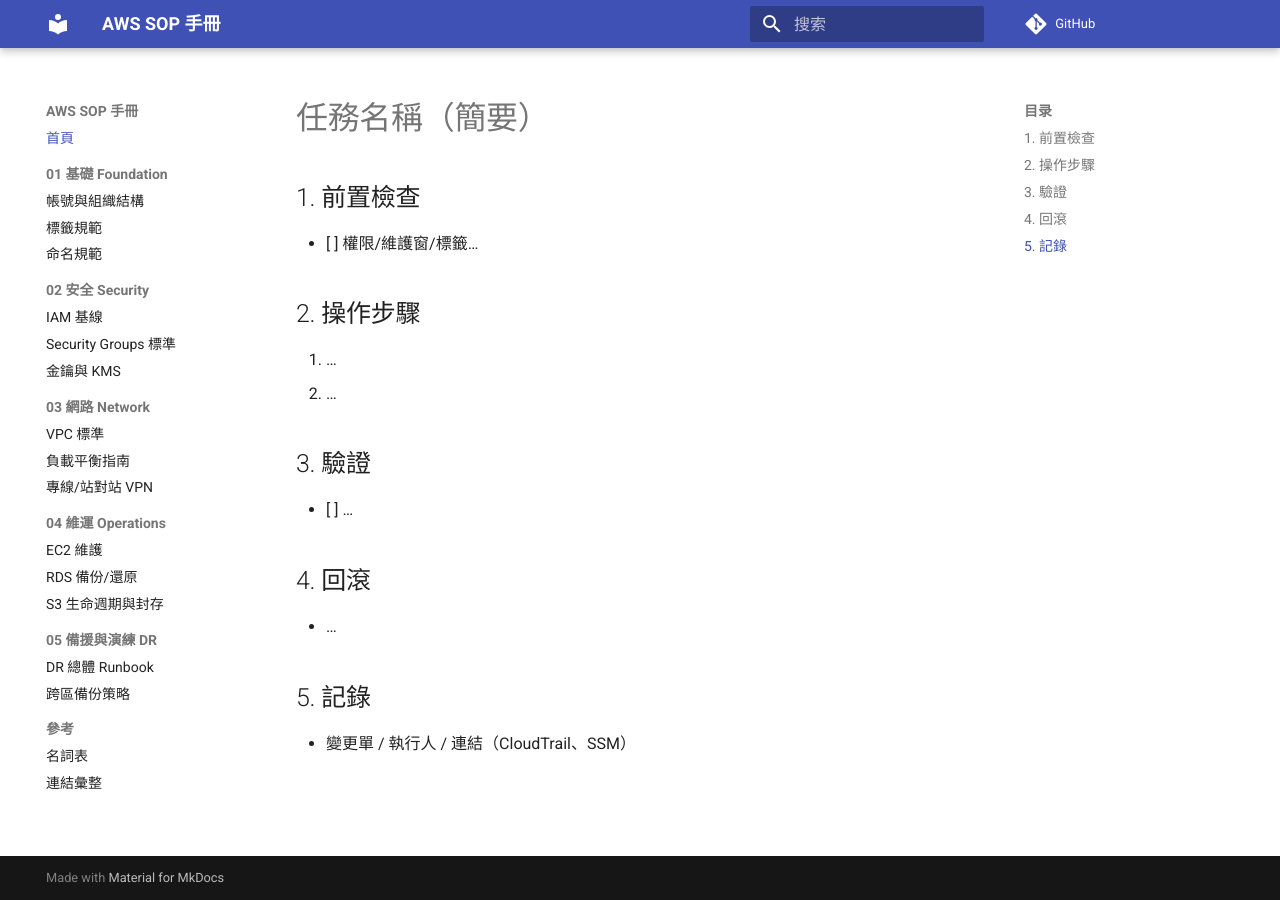
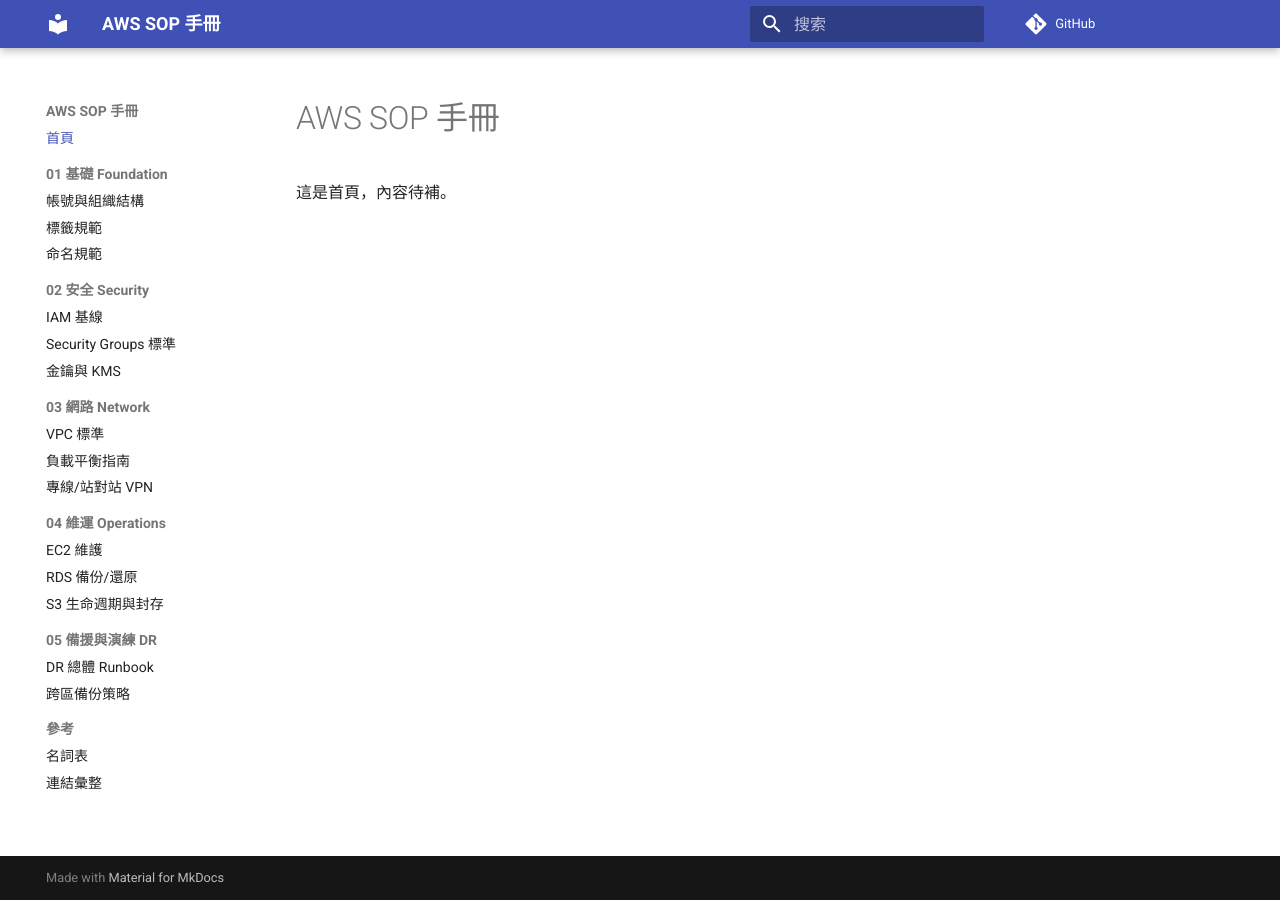
Before and after one commit to Grezn/aws-sop, an MkDocs documentation site: the page built from docs/index.md, in a window 1280 px wide. Built offline with MkDocs 1.6.1 and Material for MkDocs 9.7.7, drawn with Linux system fonts in a browser that asks for light colours; comment, search, counter and statistics services are not loaded.

```diff
--- a/docs/index.md
+++ b/docs/index.md
@@ -1,25 +1,3 @@
----
-service: RDS
-env: prod
-risk: medium
-owner: ops-team
-last_review: 2025-08-28
----
+# AWS SOP 手冊
 
-# 任務名稱（簡要）
-
-## 1. 前置檢查
-- [ ] 權限/維護窗/標籤…
-
-## 2. 操作步驟
-1. …
-2. …
-
-## 3. 驗證
-- [ ] …
-
-## 4. 回滾
-- …
-
-## 5. 記錄
-- 變更單 / 執行人 / 連結（CloudTrail、SSM）
+這是首頁，內容待補。
```
Also changed, not shown: docs/01-foundation/account-structure.md (+2 -0 lines), docs/02-security/iam-baseline.md (+2 -0 lines), docs/03-network/vpc-standard.md (+2 -0 lines), docs/04-operations/ec2-maintenance.md (+2 -0 lines).
